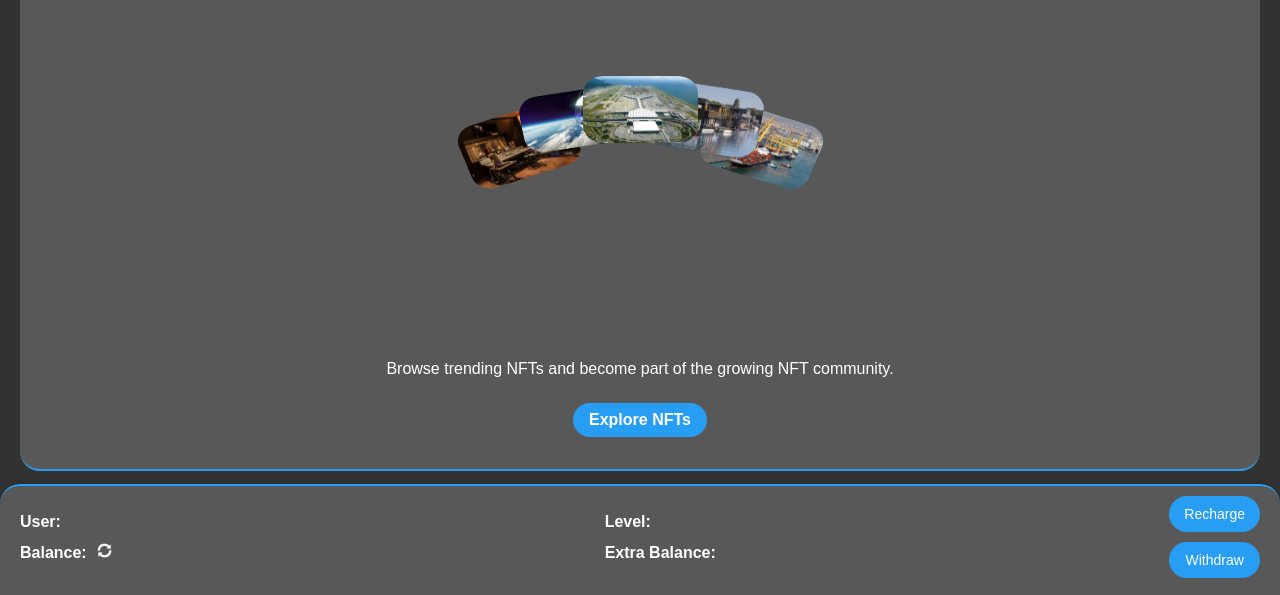
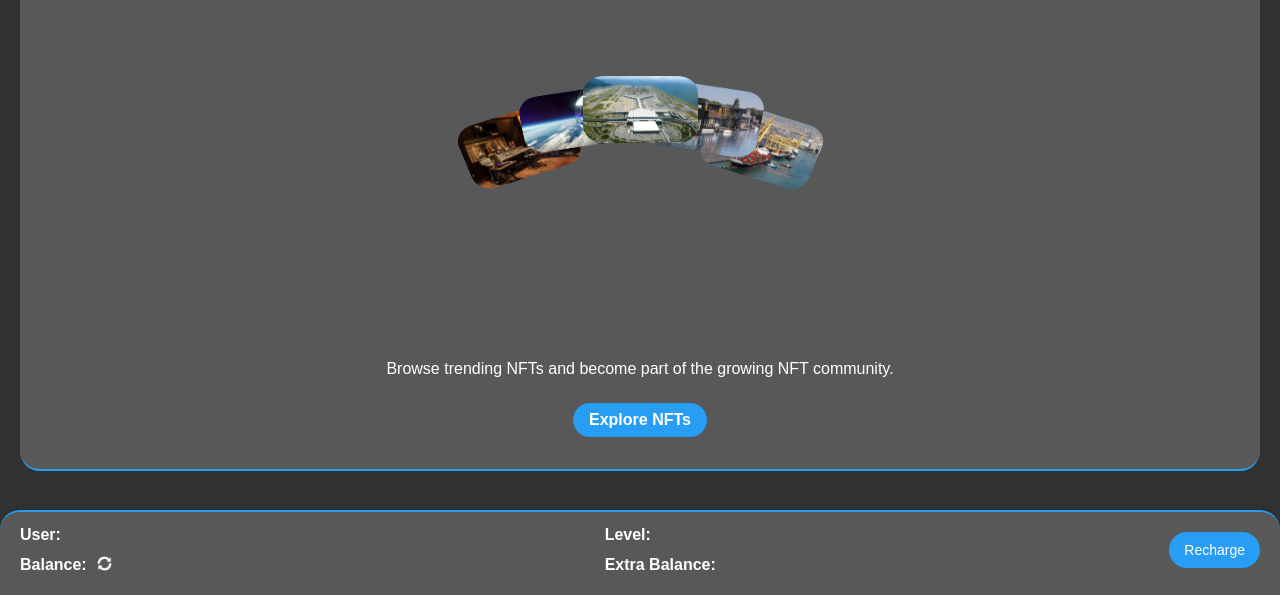
Before and after one commit to Lgbtq-stack/openocean_app_nft, a website: page index.html in a window 1280 px wide. Shown: the part 205-800 px from the top of the page. Drawn offline with nearby package versions, Linux system fonts and the light colour scheme.

Commit message:
withdraw removed

```diff
--- a/index.html
+++ b/index.html
@@ -126,7 +126,7 @@
 
     <div class="button-group">
         <button class="recharge-button">Recharge</button>
-        <button class="withdraw-button">Withdraw</button>
+<!--        <button class="withdraw-button">Withdraw</button>-->
     </div>
 </div>
 
```
